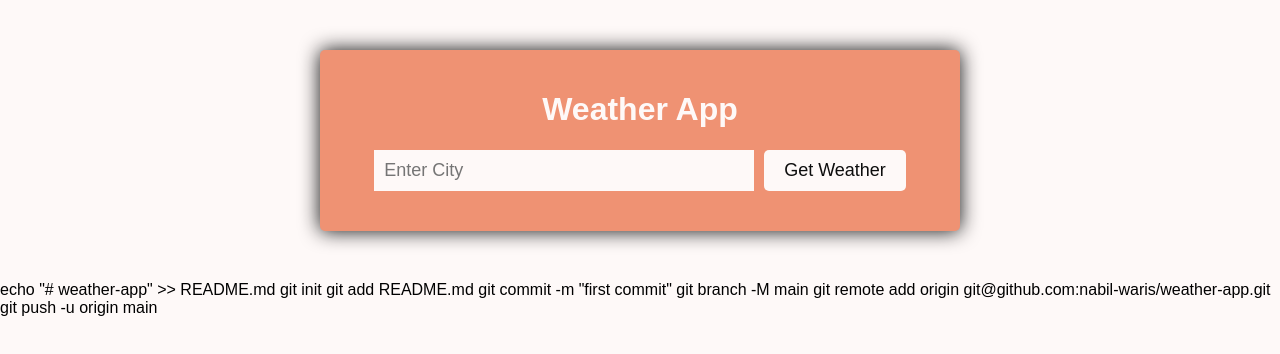
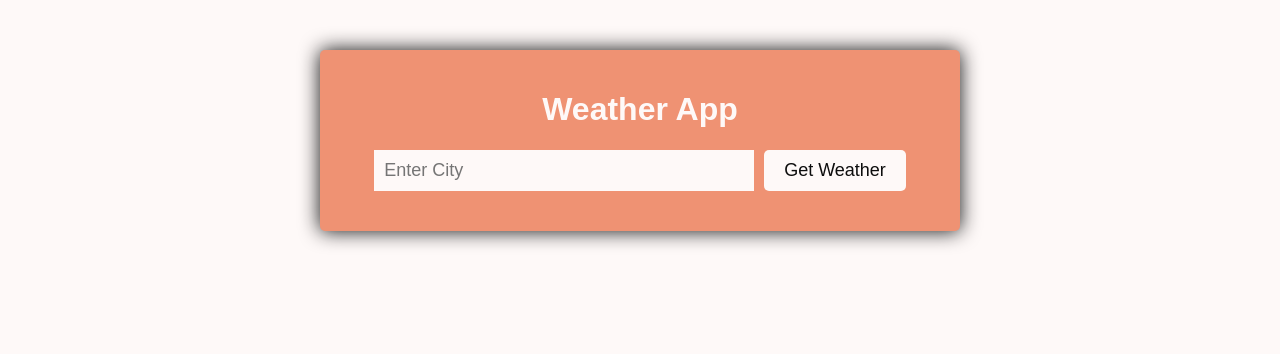
Before and after one commit to nabil-waris/weather-app, a website: page index.html in a window 1280 px wide. Drawn offline with Linux system fonts and the light colour scheme.

Commit message:
first commit

```diff
--- a/index.html
+++ b/index.html
@@ -37,17 +37,3 @@
     <script src="index.js"></script>
   </body>
 </html>
-
-
-
-
-
-
-
-echo "# weather-app" >> README.md
-git init
-git add README.md
-git commit -m "first commit"
-git branch -M main
-git remote add origin git@github.com:nabil-waris/weather-app.git
-git push -u origin main
```
